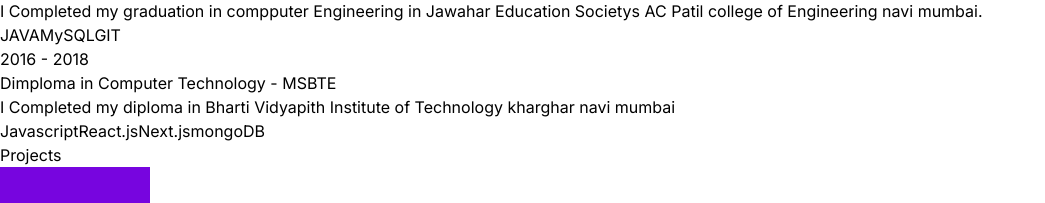
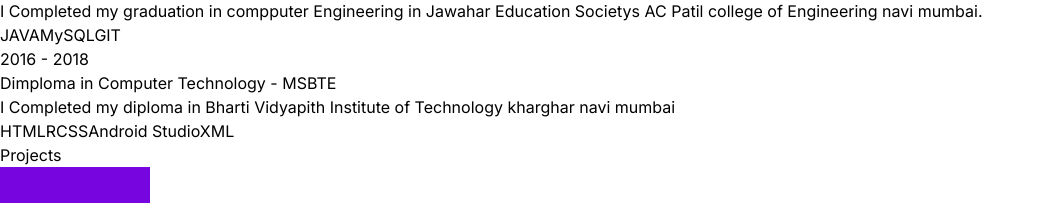
Before and after one commit to Sushant98K/Portfolio, a React (Vite) app: page / in a window 1280 px wide. Shown: the part 1720-1923 px from the top of the page, without its empty margins (0-1045 px from the left). Built offline with nearby package versions, Linux system fonts and the light colour scheme.

Commit message:
Update index.js

```diff
--- a/src/constants/index.js
+++ b/src/constants/index.js
@@ -27,7 +27,7 @@
     role: " Dimploma in Computer Technology",
     company: " MSBTE",
     description: `I Completed my diploma in Bharti Vidyapith Institute of Technology kharghar navi mumbai`,
-    technologies: ["Javascript", "React.js", "Next.js", "mongoDB"],
+    technologies: ["HTML", "RCSS", "Android Studio", "XML"],
   },
   /*{
     year: "2020 - 2021",
```
